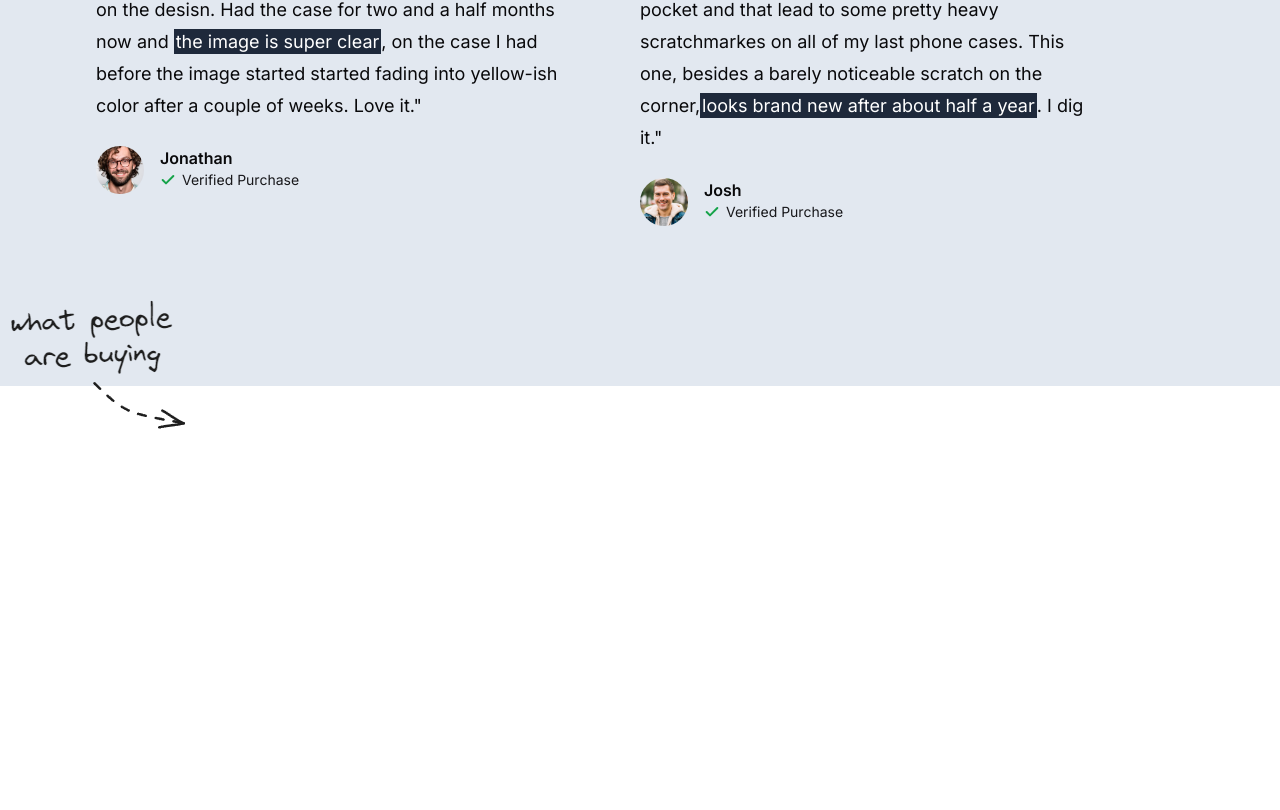
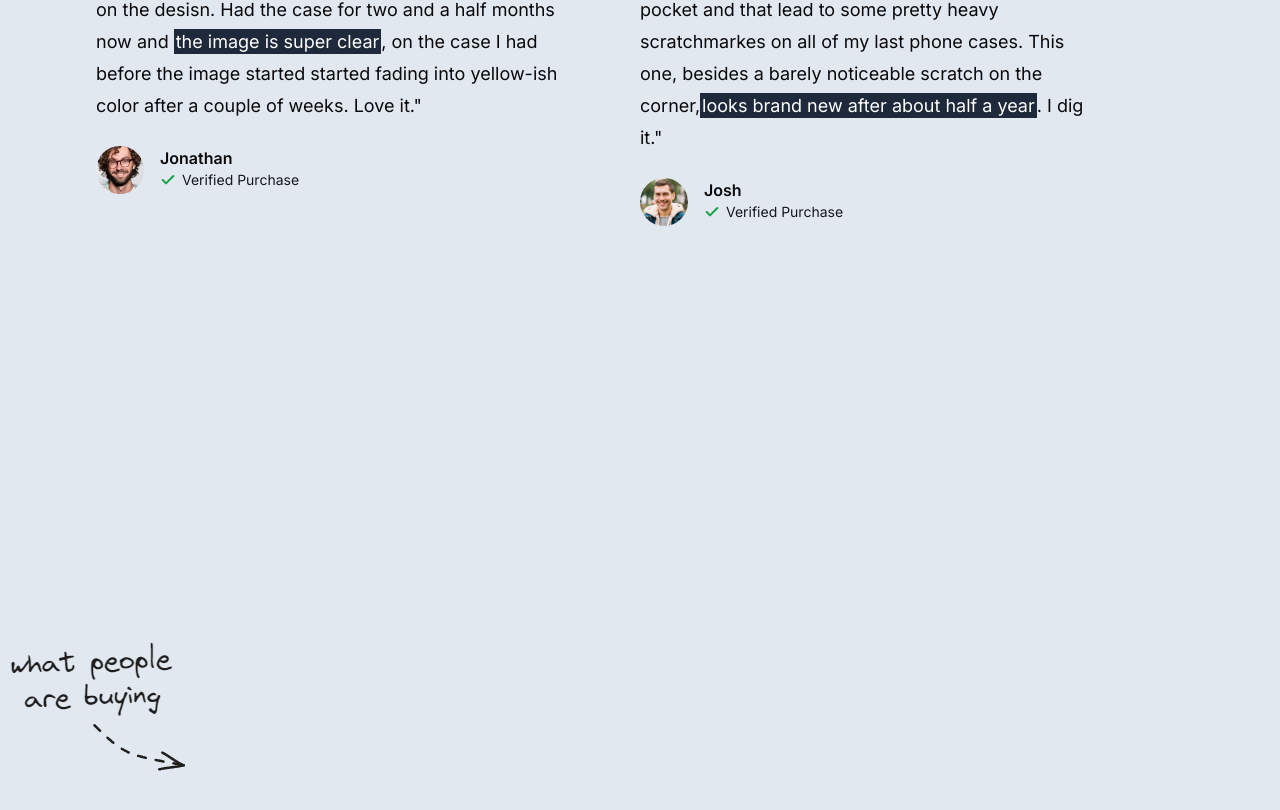
Before and after one commit to biswarupgh0sh/ecommerce-app, a Next.js app: page / in a window 1280 px wide. Shown: the part 1386-2196 px from the top of the page. Before the commit the page ends 1819 px from the top, so only its background shows below. Built offline with nearby package versions, Linux system fonts and the light colour scheme; no server answers.

Commit message:
add components of review section

```diff
--- a/package.json
+++ b/package.json
@@ -14,6 +14,7 @@
     "@radix-ui/react-slot": "^1.0.2",
     "class-variance-authority": "^0.7.0",
     "clsx": "^2.1.1",
+    "framer-motion": "^11.1.9",
     "lucide-react": "^0.378.0",
     "next": "14.2.3",
     "react": "^18",
--- a/src/components/Reviews.tsx
+++ b/src/components/Reviews.tsx
@@ -1,4 +1,89 @@
+"use client"; //to use useRef
+import { useEffect, useRef, useState } from "react";
 import MaxWidthWrapper from "./MaxWidthWrapper";
+import { useInView } from "framer-motion";
+import { cn } from "@/lib/utils";
+
+const PHONES = [
+  "/testimonials/1.jpg",
+  "/testimonials/2.jpg",
+  "/testimonials/3.jpg",
+  "/testimonials/4.jpg",
+  "/testimonials/5.jpg",
+  "/testimonials/6.jpg",
+];
+
+function splitArray<T>(a: Array<T>, num: number) {
+  const result: Array<Array<T>> = [];
+
+  for (let i = 0; i < a.length; i++) {
+    const index = i % num;
+    if (!result[index]) {
+      result[index] = [];
+    }
+    result[index].push(a[i]);
+  }
+
+  return result;
+}
+
+function ReviewColumn({
+  reviews,
+  className,
+  reviewClassName,
+  msPerPixel,
+}: {
+  reviews: string;
+  className?: string;
+  reviewClassName?: (reviewIndex: number) => string;
+  msPerPixel: number;
+}) {
+  const columnRef = useRef<HTMLDivElement | null>(null);
+  const [columnHeight, setColumnHeight] = useState(0);
+  const duration = `${columnHeight * msPerPixel}ms`;
+
+  useEffect(() => {
+    if (!columnRef.current) return;
+
+    const resizeObserver = new window.ResizeObserver(() => {
+      setColumnHeight(columnRef.current?.offsetHeight ?? 0);
+    });
+
+    resizeObserver.observe(columnRef.current);
+
+    return () => {
+      resizeObserver.disconnect();
+    };
+  }, []);
+  return (
+    <div
+      ref={columnRef}
+      className={cn("animate-marquee space-y-8 py-4", className)}
+      style={{ "--marquee-duration": duration } as React.CSSProperties}
+    ></div>
+  );
+}
+
+function ReviewGrid() {
+  const containerRef = useRef<HTMLDivElement | null>(null);
+  const isInView = useInView(containerRef, { once: true, amount: 0.4 });
+  const columns = splitArray(PHONES, 3);
+  const column1 = columns[0];
+  const column2 = columns[1];
+  const column3 = splitArray(columns[2], 2);
+  return (
+    <div
+      ref={containerRef}
+      className="relative -mx-4 grid grid-cols-1 h-[49rem] max-h-[150vh] mt-16 items-start gap-8 overflow-hidden px-4 sm:mt-20 md:grid-cols-2 ld:grid-cols-3"
+    >
+      {isInView ? (
+        <>
+          <ReviewColumn />
+        </>
+      ) : null}
+    </div>
+  );
+}
 
 export function Reviews() {
   return (
@@ -8,6 +93,7 @@ export function Reviews() {
         src="/what-people-are-buying.png"
         className="absolute select-none hidden xl:block -left-32 top-1/3"
       />
+      <ReviewGrid />
     </MaxWidthWrapper>
   );
 }
--- a/tailwind.config.ts
+++ b/tailwind.config.ts
@@ -67,8 +67,14 @@ const config = {
           from: { height: "var(--radix-accordion-content-height)" },
           to: { height: "0" },
         },
+        marquee: {
+          "100%" : {
+            transform: "translateY(-50%)"
+          }
+        }
       },
       animation: {
+        "marquee": "marquee var(--marquee-duration) linear infinite",
         "accordion-down": "accordion-down 0.2s ease-out",
         "accordion-up": "accordion-up 0.2s ease-out",
       },
```
Also changed, not shown: 1 other file (tests, documents, lock files or other folders).
